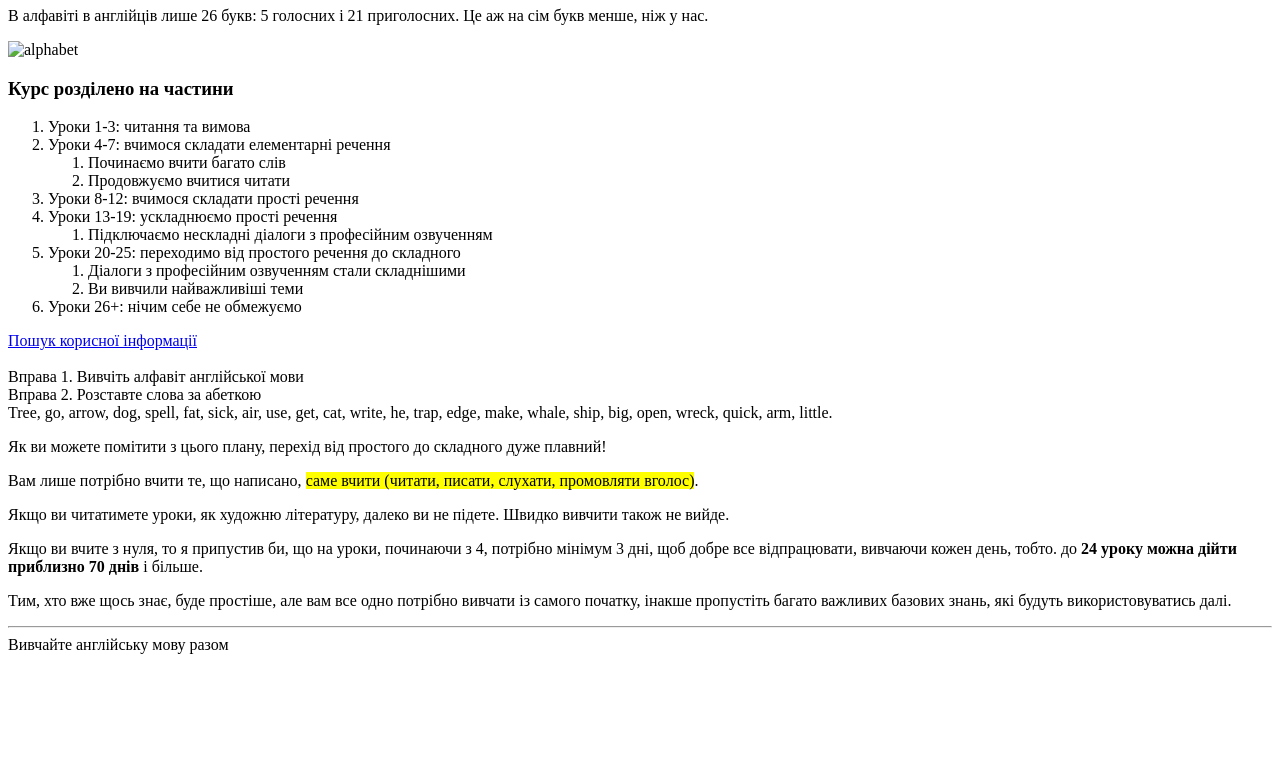
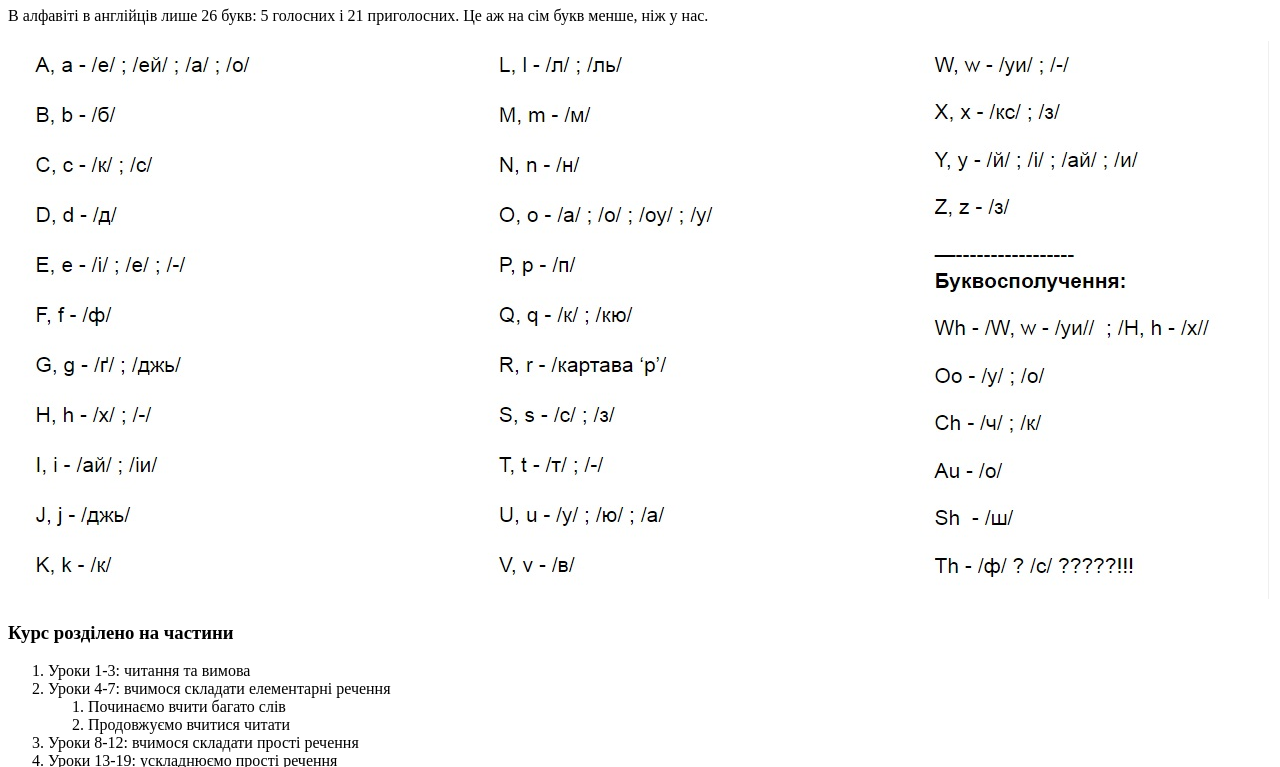
Before and after one commit to vkomerystyi/lesson_2, a plain HTML site: page index.html in a window 1280 px wide. Shown: the part 73-840 px from the top of the page. Before the commit the page ends 800 px from the top, so only its background shows below. Drawn offline with Linux system fonts and the light colour scheme; the site is published under a folder, as on GitHub Pages, so addresses that start at the root find nothing.

Commit message:
Add files via upload

```diff
--- a/index.html
+++ b/index.html
@@ -12,7 +12,7 @@
     </header>
     <main>
         <p>В алфавіті в англійців лише 26 букв: 5 голосних і 21 приголосних. Це аж на сім букв менше, ніж у нас.</p>
-        <img src="/img/alphabet.jpg" alt="alphabet">
+        <img src="img/alphabet.jpg" alt="alphabet">
 
             <h3>Курс розділено на частини</h3>
         <ol>
```
